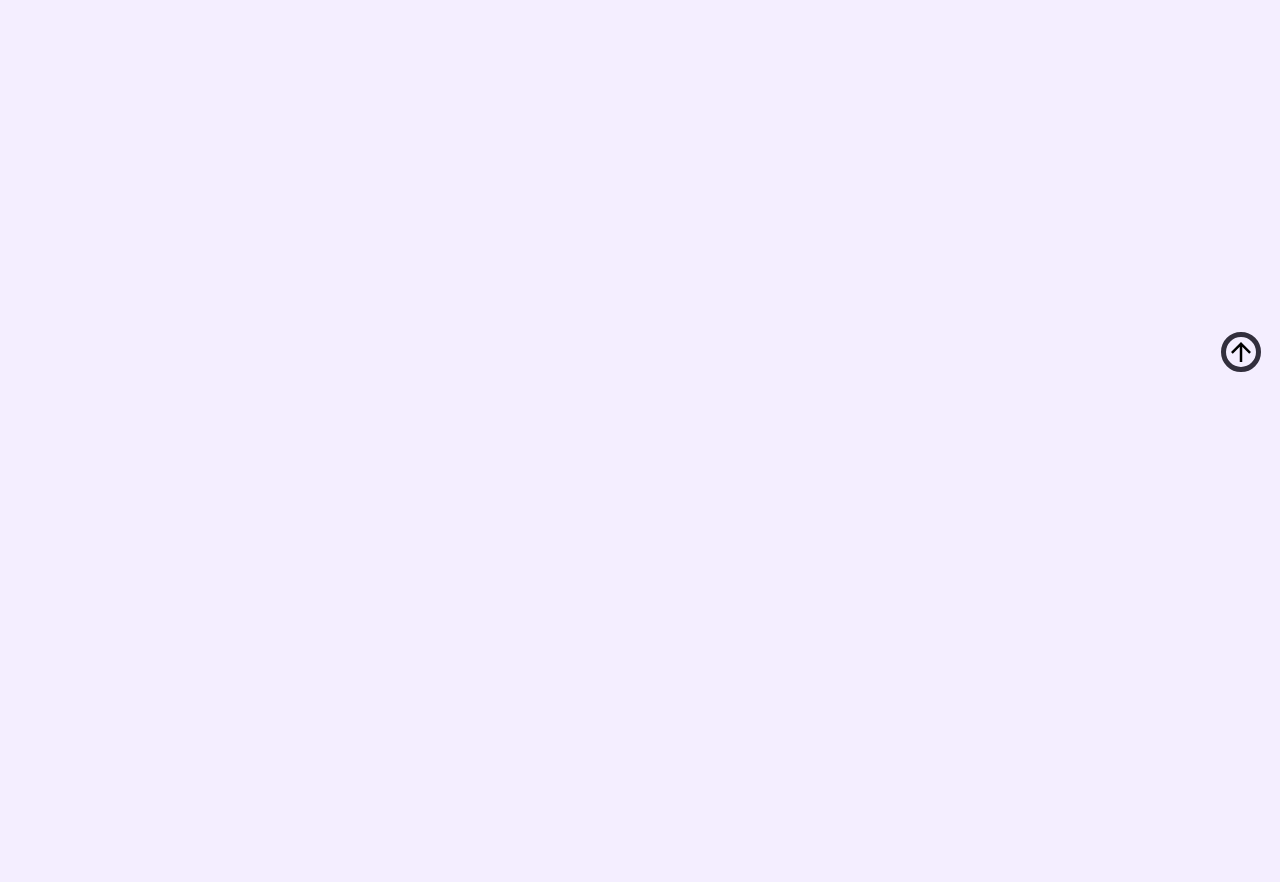
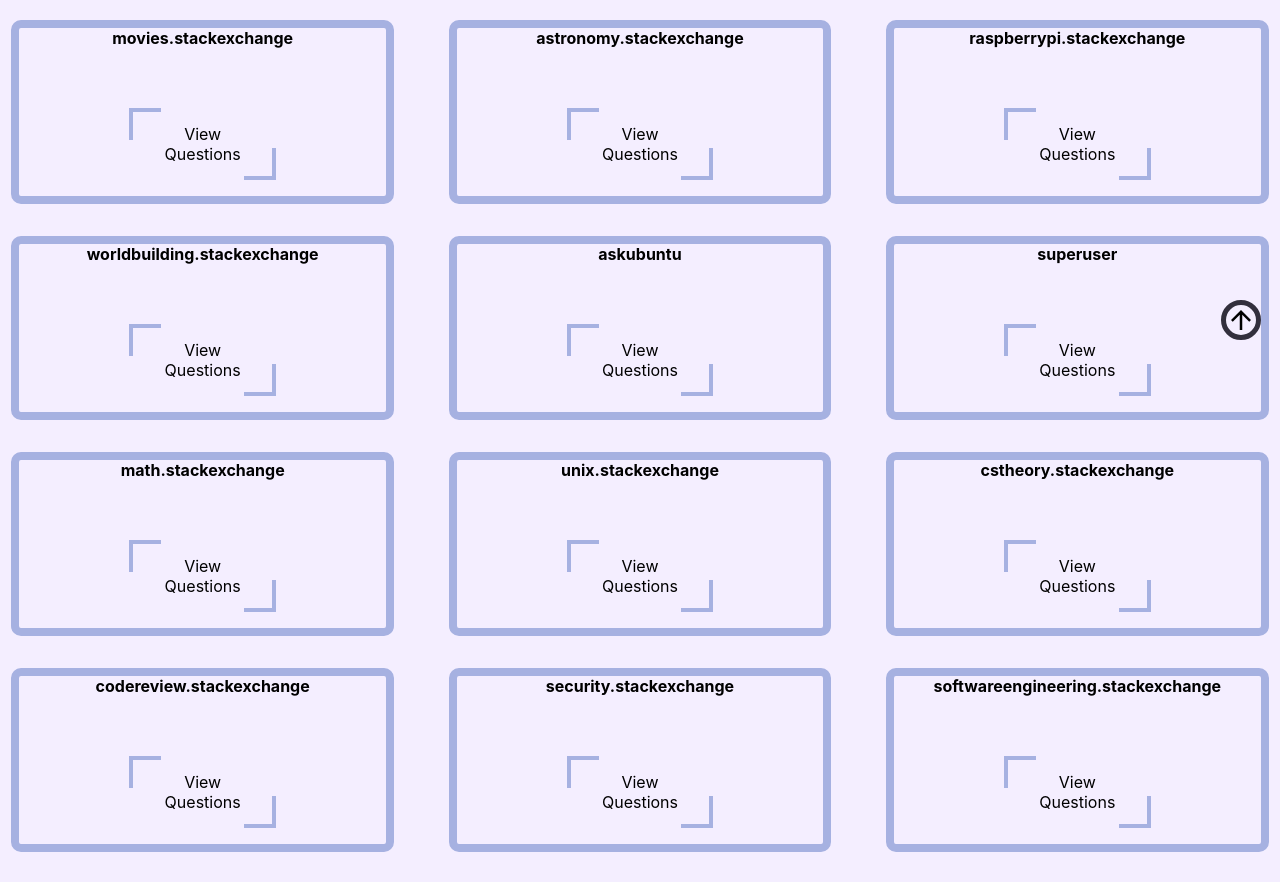
Before and after one commit to praaatik/stackexchange-digest, a React (Create React App) app: page / in a window 1280 px wide. Shown: the part 388-1270 px from the top of the page. Before the commit the page ends 800 px from the top, so only its background shows below. Built offline with nearby package versions, Linux system fonts and the light colour scheme; no server answers.

Commit message:
Update viewmore button, add footer, some minor css changes

```diff
--- a/public/index.html
+++ b/public/index.html
@@ -24,7 +24,7 @@
       work correctly both with client-side routing and a non-root public URL.
       Learn how to configure a non-root public URL by running `npm run build`.
     -->
-    <title>React App</title>
+    <title>Stack Exchange Digest</title>
   </head>
   <body>
     <noscript>You need to enable JavaScript to run this app.</noscript>
--- a/src/components/Card.js
+++ b/src/components/Card.js
@@ -13,7 +13,13 @@
         <div dangerouslySetInnerHTML={{ __html: props.title }}></div>
       </a>
       <Link to={`/specific/${props.siteName}`}>
-        <div className="card--viewmore">View Questions</div>
+        <div className="card--viewmore">
+          View Questions
+          <span className="left__border"></span>
+          <span className="right__border"></span>
+          <span className="top__border"></span>
+          <span className="bottom__border"></span>
+        </div>
       </Link>
     </div>
   );
--- a/src/sites.js
+++ b/src/sites.js
@@ -1,32 +1,34 @@
+export let sites = [
+  "stackoverflow",
+  "english.stackexchange",
+  "physics.stackexchange",
+  "movies.stackexchange",
+  "astronomy.stackexchange",
+  "raspberrypi.stackexchange",
+  "worldbuilding.stackexchange",
+  "askubuntu",
+  "superuser",
+  "math.stackexchange",
+  "unix.stackexchange",
+  "cstheory.stackexchange",
+  "codereview.stackexchange",
+  "security.stackexchange",
+  "softwareengineering.stackexchange",
+  "android.stackexchange",
+  "fitness.stackexchange",
+  "skeptics.stackexchange",
+  "scicomp.stackexchange",
+  "history.stackexchange",
+  "cs.stackexchange",
+  "hinduism.stackexchange",
+  "worldbuilding.stackexchange",
+  "networkengineering.stackexchange",
+  "ux.stackexchange",
+];
+
+//below used for testing
 // export let sites = [
-//   "stackoverflow",
-//   "english.stackexchange",
+//   "movies.stackexchange",
 //   "physics.stackexchange",
-//   "movies.stackexchange",
-//   "astronomy.stackexchange",
-//   "raspberrypi.stackexchange",
-//   "worldbuilding.stackexchange",
-//   "askubuntu",
-//   "superuser",
-//   "math.stackexchange",
 //   "unix.stackexchange",
-//   "cstheory.stackexchange",
-//   "codereview.stackexchange",
-//   "security.stackexchange",
-//   "softwareengineering.stackexchange",
-//   "android.stackexchange",
-//   "fitness.stackexchange",
-//   "skeptics.stackexchange",
-//   "scicomp.stackexchange",
-//   "history.stackexchange",
-//   "cs.stackexchange",
-//   "hinduism.stackexchange",
-//   "worldbuilding.stackexchange",
-//   "networkengineering.stackexchange",
-//   "ux.stackexchange",
 // ];
-export let sites = [
-  "movies.stackexchange",
-  "physics.stackexchange",
-  "unix.stackexchange",
-];
--- a/src/styled-components/global.js
+++ b/src/styled-components/global.js
@@ -72,7 +72,11 @@
 
     .card--viewmore{
         color: ${({ theme }) => theme.titleColor};
-        border: 5px solid  ${({ theme }) => theme.borderColor};
+    }
+
+    .left__border, .right__border, .top__border, .bottom__border{
+        background: ${({ theme }) => theme.borderColor};
+        transition: all 160ms ease-in;
     }
 
     .scroll-top-button{
--- a/src/stylesheets/App.scss
+++ b/src/stylesheets/App.scss
@@ -16,6 +16,8 @@
   border-radius: 50%;
   cursor: pointer;
   transition: 400ms all ease-in;
+  outline: none;
+  border: none;
 
   ::selection {
     background: transparent;
--- a/src/stylesheets/Card.scss
+++ b/src/stylesheets/Card.scss
@@ -1,7 +1,6 @@
 //This is for the home page
 
 .card {
-  // border: 7px solid turquoise;
   position: relative;
   display: flex;
   flex-direction: column;
@@ -19,7 +18,6 @@
     text-decoration: none;
     color: black;
     text-align: center;
-    // font-weight: 600;
   }
 
   &--viewmore {
@@ -33,6 +31,51 @@
     margin-bottom: 1rem;
     position: relative;
     font-size: 1rem;
+
+    .left__border {
+      position: absolute;
+      left: 0;
+      top: 0;
+      width: 4px;
+      height: 2em;
+    }
+
+    .top__border {
+      position: absolute;
+      left: 0;
+      top: 0;
+      width: 2em;
+      height: 4px;
+    }
+
+    .right__border {
+      position: absolute;
+      right: 0;
+      bottom: 0;
+      width: 4px;
+      height: 2em;
+    }
+
+    .bottom__border {
+      position: absolute;
+      right: 0;
+      bottom: 0;
+      width: 2em;
+      height: 4px;
+    }
+
+    &:hover {
+      transition: all 160ms ease-in;
+      .left__border,
+      .right__border {
+        height: 100%;
+      }
+
+      .top__border,
+      .bottom__border {
+        width: 100%;
+      }
+    }
   }
 
   .site-name {
--- /dev/null
+++ b/src/stylesheets/Footer.scss
@@ -0,0 +1,6 @@
+footer {
+  position: absolute;
+  bottom: 0;
+  width: 100%;
+  background: black;
+}
--- a/src/stylesheets/ScrollToTopButton.scss
+++ b/src/stylesheets/ScrollToTopButton.scss
@@ -1,7 +1,7 @@
 .scroll-top-button {
   position: fixed;
   right: 1.5%;
-  bottom: 5%;
+  bottom: 9%;
   height: 40px;
   width: 40px;
   border-radius: 50%;
```
Also changed, not shown: src/components/Footer.js (added, +15 -0 lines), src/images/github-icon.svg (added).
